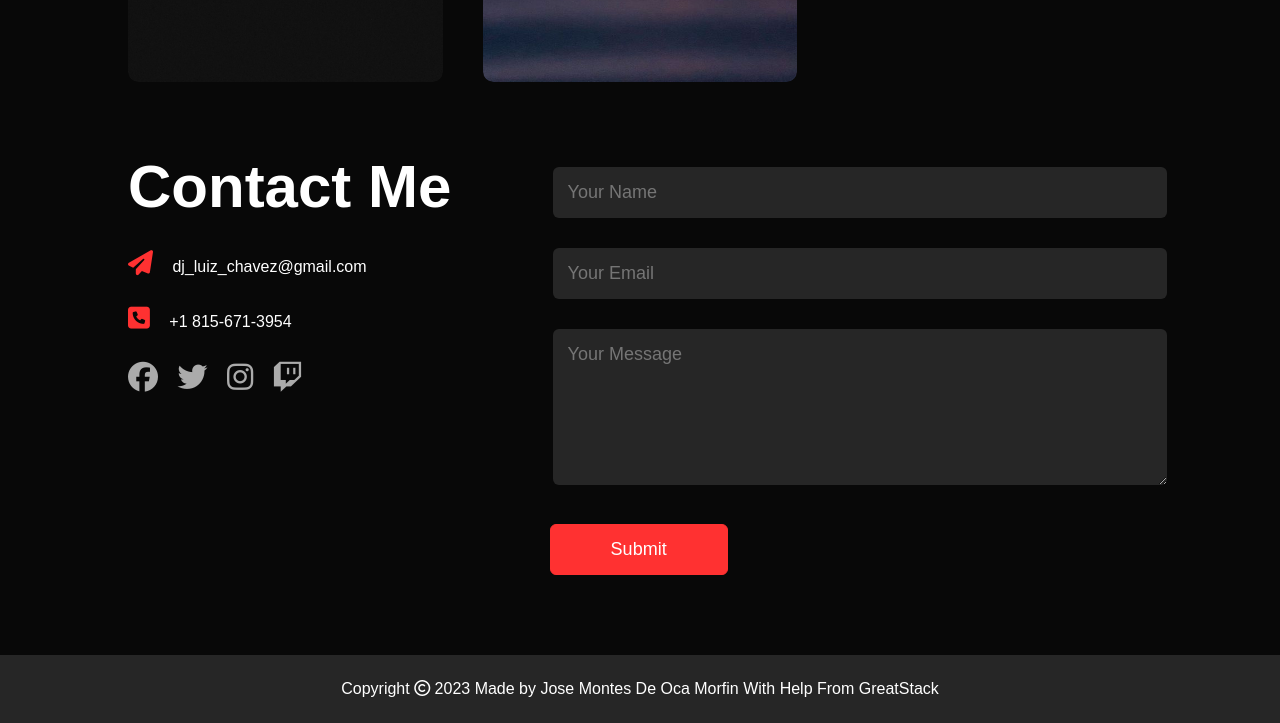
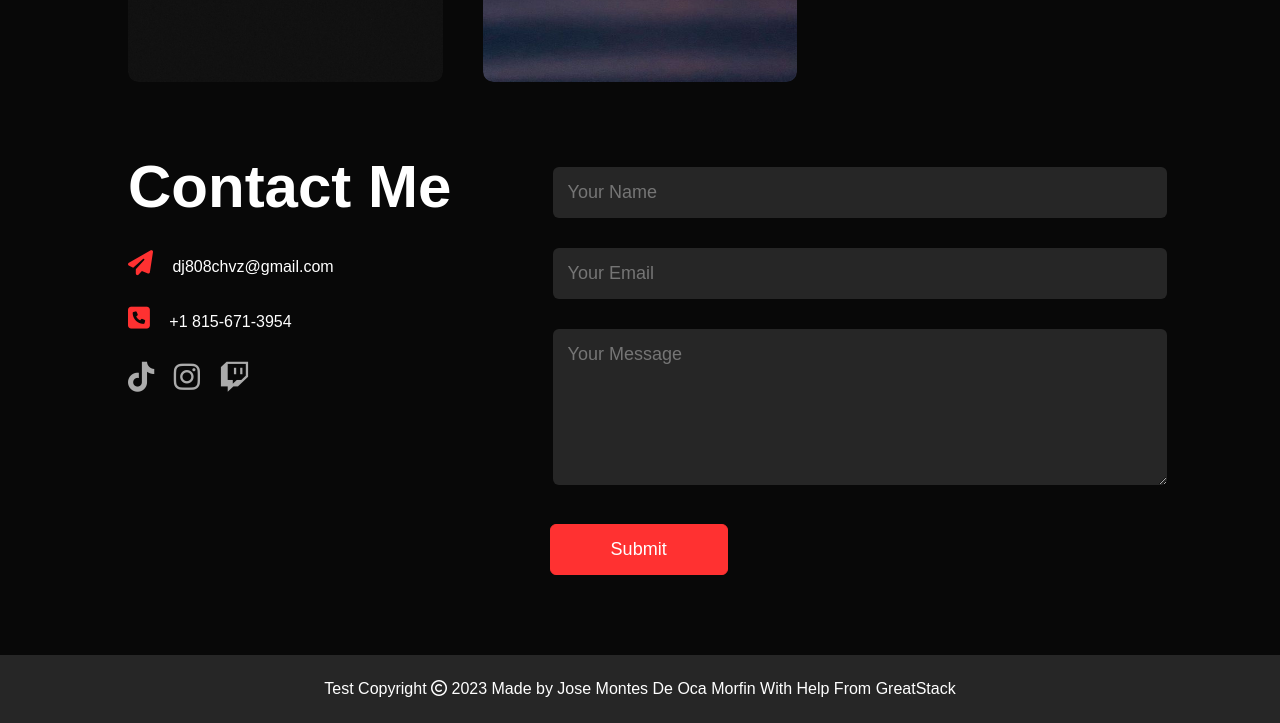
Before and after one commit to JoseMDO/DJ-Luiz-Chavez, a website: page index.html in a window 1280 px wide. Shown: the part 2534-3257 px from the top of the page. Drawn offline with nearby package versions, Linux system fonts and the light colour scheme.

Commit message:
switched email, added links to socials

```diff
--- a/email.js
+++ b/email.js
@@ -12,7 +12,7 @@ function sendEmail(event) {
     };
     const msg = document.getElementById("msg");
 
-    const serviceID = "service_ki5b6ij";
+    const serviceID = "service_spc8yzh";
     const templateID = "template_43e8utb";
 
     emailjs.send(serviceID, templateID, params)
--- a/index.html
+++ b/index.html
@@ -141,13 +141,12 @@
 			<div class="row">
 				<div class="contact-left">
 					<h1 class="sub-title">Contact Me</h1>
-					<p> <i class="fa-solid fa-paper-plane"></i> dj_luiz_chavez@gmail.com</p>
+					<p> <i class="fa-solid fa-paper-plane"></i> dj808chvz@gmail.com</p>
 					<p> <i class="fa-solid fa-square-phone"></i> +1 815-671-3954</p>
 					<div class="social-icons">
-						<a href=""><i class="fa-brands fa-facebook"></i></a>
-						<a href=""><i class="fa-brands fa-twitter"></i></a>
-						<a href=""><i class="fa-brands fa-instagram"></i></a>
-						<a href=""><i class="fa-brands fa-twitch"></i></a>
+						<a href="https://www.tiktok.com/@chavez_luiz" target="_blank"><i class="fa-brands fa-tiktok"></i></i></a>
+						<a href="https://www.instagram.com/luiz_chvz6/?igshid=OGQ5ZDc2ODk2ZA%3D%3D" target="_blank"><i class="fa-brands fa-instagram"></i></a>
+						<a href="https://www.twitch.tv/ttv_lz_streams" target="_blank"><i class="fa-brands fa-twitch"></i></a>
 					</div>
 				</div>
 				<div class="contact-right">
@@ -162,7 +161,7 @@
 			</div>
 		</div>
 		<div class="copyright">
-			<p>Copyright <i class="fa-regular fa-copyright"></i> 2023 Made by Jose Montes De Oca Morfin With Help From GreatStack</p>
+			<p>Test Copyright <i class="fa-regular fa-copyright"></i> 2023 Made by Jose Montes De Oca Morfin With Help From GreatStack</p>
 		</div>
 	</section>
 
```
